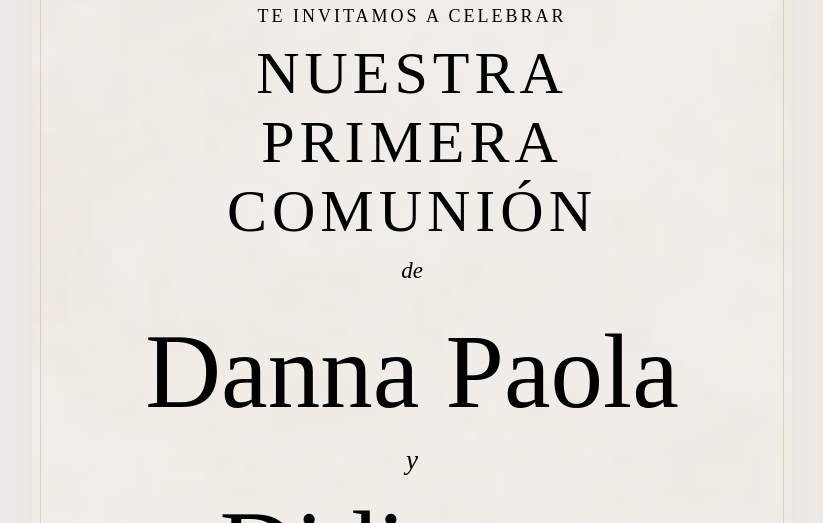
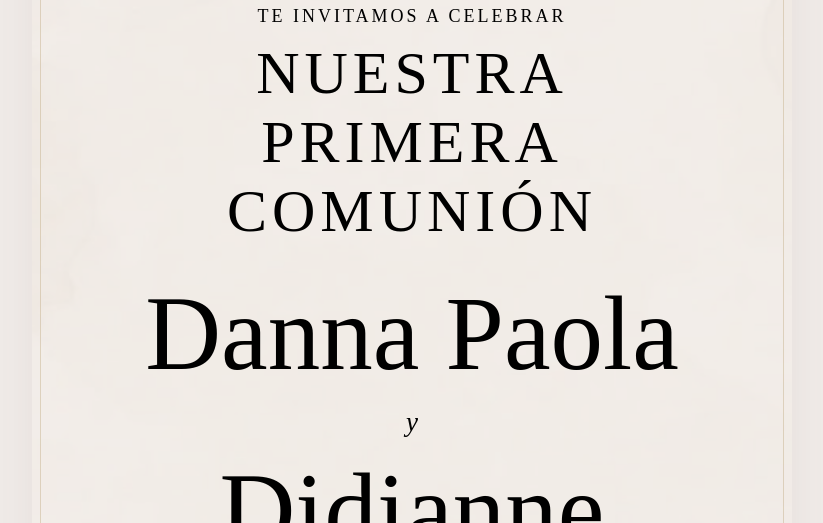
Before and after one commit to paumz/pmginvite, a plain HTML site: page index.html in a window 1280 px wide. Shown: the part 577-1100 px from the top of the page, without its empty margins (228-1051 px from the left). Drawn offline with Linux system fonts and the light colour scheme; a web font is replaced by a local one.

Commit message:
Fix HTML formatting in index.html

```diff
--- a/index.html
+++ b/index.html
@@ -29,7 +29,7 @@
       </div>
       <p class="eyebrow">Te invitamos a celebrar</p>
       <h1 id="tipoEvento"></h1>
-      <p class="de">de</p>
+      <p class="de"></p>
       <div class="names" id="nombres"></div>
       <div class="flourish" aria-hidden="true"></div>
       <p class="intro" id="mensaje"></p>
```
